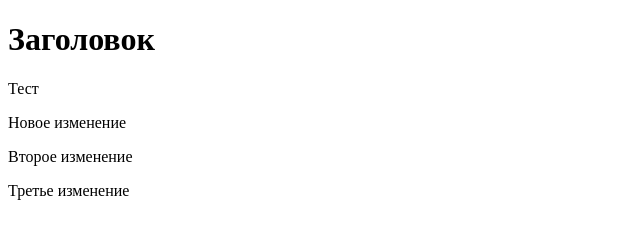
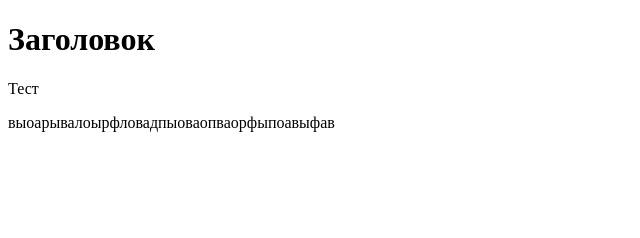
Before and after one commit to shuyskaya/studiare, a plain HTML site: page index.html in a window 1280 px wide. Shown: the whole page, without its empty margins (0-640 px from the left). Drawn offline with Linux system fonts and the light colour scheme.

Commit message:
4 commit

```diff
--- a/index.html
+++ b/index.html
@@ -8,8 +8,6 @@
 <body>
 <h1>Заголовок</h1>
 <p>Тест</p>
-<p>Новое изменение</p>
-<p>Второе изменение</p>
-<p>Третье изменение</p>
+<p>выоарывалоырфловадпыоваопваорфыпоавыфав</p>
 </body>
 </html>
```
